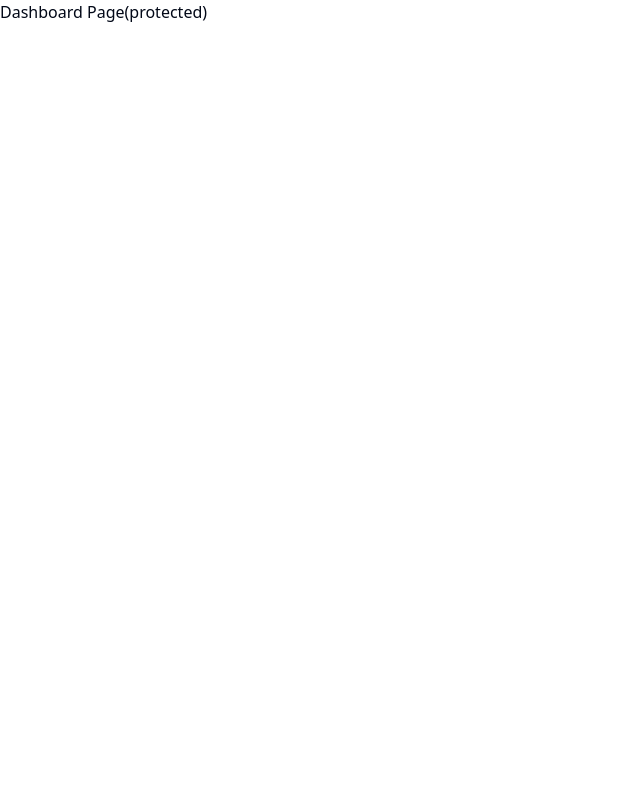
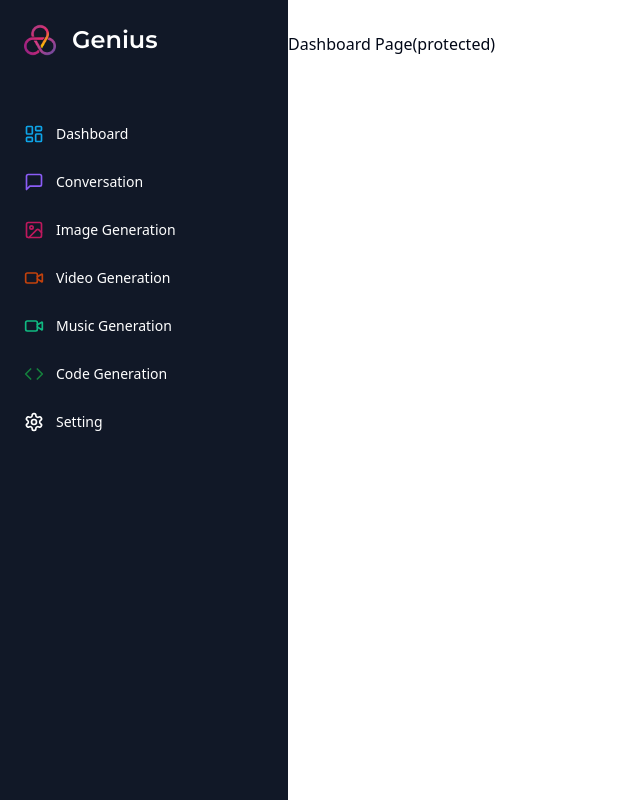
Before and after one commit to iam1maker/ai-box, a Next.js app: page /dashboard in a window 1280 px wide. Shown: the whole page, without its empty margins (0-640 px from the left). Built offline with nearby package versions, Linux system fonts and the light colour scheme.

Commit message:
Finish Sidebar and learn how shadcn works

```diff
--- a/app/(dashboard)/(routes)/dashboard/page.tsx
+++ b/app/(dashboard)/(routes)/dashboard/page.tsx
@@ -1,10 +1,7 @@
-import { UserButton } from "@clerk/nextjs";
-
 export default function DashboardPage() {
     return (
         <div>
             <p>Dashboard Page(protected)</p>
-            <UserButton afterSignOutUrl="/" />
         </div>
     );
 }
--- /dev/null
+++ b/app/(dashboard)/layout.tsx
@@ -0,0 +1,19 @@
+import Navbar from "@/components/navbar";
+import Sidebar from "@/components/sidebar";
+
+const DashboardLayout = ({ children }: { children: React.ReactNode }) => {
+    return (
+        <div className="h-full relative">
+            <div className="hidden h-full md:flex md:w-72 md:flex-col md:fixed md:inset-y-0 z-[80] bg-gray-900">
+                <Sidebar />
+            </div>
+
+            <main className=" md:pl-72">
+                <Navbar />
+                {children}
+            </main>
+        </div>
+    );
+};
+
+export default DashboardLayout;
--- /dev/null
+++ b/components/mobile-sidebar.tsx
@@ -0,0 +1,24 @@
+"use client";
+
+import { Menu } from "lucide-react";
+
+import { Button } from "./ui/button";
+import { Sheet, SheetContent, SheetTrigger } from "@/components/ui/sheet";
+import Sidebar from "./sidebar";
+
+const MobileSidebar = () => {
+    return (
+        <Sheet>
+            <SheetTrigger>
+                <Button className="md:hidden" variant={"ghost"} size={"icon"}>
+                    <Menu />
+                </Button>
+            </SheetTrigger>
+            <SheetContent side="left" className=" p-0">
+                <Sidebar />
+            </SheetContent>
+        </Sheet>
+    );
+};
+
+export default MobileSidebar;
--- /dev/null
+++ b/components/navbar.tsx
@@ -0,0 +1,16 @@
+import { UserButton } from "@clerk/nextjs";
+
+import MobileSidebar from "./mobile-sidebar";
+
+const Navbar = () => {
+    return (
+        <div className="flex items-center p-4">
+            <MobileSidebar />
+            <div className="flex w-full justify-end">
+                <UserButton afterSignOutUrl="/" />
+            </div>
+        </div>
+    );
+};
+
+export default Navbar;
--- /dev/null
+++ b/components/sidebar.tsx
@@ -0,0 +1,105 @@
+"use client";
+
+import { Montserrat } from "next/font/google";
+import Image from "next/image";
+import Link from "next/link";
+
+import { cn } from "@/lib/utils";
+import {
+    Code,
+    ImageIcon,
+    LayoutDashboard,
+    MessageSquare,
+    Settings,
+    VideoIcon,
+} from "lucide-react";
+
+const montserrat = Montserrat({ weight: "600", subsets: ["latin"] });
+
+const routes = [
+    {
+        label: "Dashboard",
+        icon: LayoutDashboard,
+        href: "/dashboard",
+        color: "text-sky-500",
+    },
+    {
+        label: "Conversation",
+        icon: MessageSquare,
+        href: "/conversation",
+        color: "text-violet-500",
+    },
+    {
+        label: "Image Generation",
+        icon: ImageIcon,
+        href: "/image",
+        color: "text-pink-700",
+    },
+    {
+        label: "Video Generation",
+        icon: VideoIcon,
+        href: "/video",
+        color: "text-orange-700",
+    },
+    {
+        label: "Music Generation",
+        icon: VideoIcon,
+        href: "/music",
+        color: "text-emerald-500",
+    },
+    {
+        label: "Code Generation",
+        icon: Code,
+        href: "/code",
+        color: "text-green-700",
+    },
+    {
+        label: "Setting",
+        icon: Settings,
+        href: "/settings",
+    },
+];
+
+const Sidebar = () => {
+    return (
+        <div className="space-y-4 py-4 flex flex-col h-full bg-[#111827] text-white">
+            <div className=" px-3 py-2 flex-1">
+                <Link
+                    href={"/dashboard"}
+                    className=" flex items-center pl-3 mb-14"
+                >
+                    <div className=" relative w-8 h-8 mr-4">
+                        <Image fill alt="Logo" src={"/logo.png"} />
+                    </div>
+                    <h1
+                        className={cn(
+                            "text-2xl font-bold",
+                            montserrat.className
+                        )}
+                    >
+                        Genius
+                    </h1>
+                </Link>
+                <div className=" space-y-1">
+                    {routes.map((route) => (
+                        <Link
+                            href={route.href}
+                            key={route.href}
+                            className=" text-sm group flex p-3 w-full justify-start font-medium
+                            cursor-pointer hover:text-white hover:bg-white/10 rounded-lg transition"
+                        >
+                            <div className=" flex items-center flex-1">
+                                <route.icon
+                                    className={cn("h-5 w-5 mr-3", route.color)}
+                                />
+                                {route.label}
+                            </div>
+                        </Link>
+                    ))}
+                </div>
+            </div>
+        </div>
+    );
+};
+
+export default Sidebar;
--- /dev/null
+++ b/components/ui/sheet.tsx
@@ -0,0 +1,140 @@
+"use client"
+
+import * as React from "react"
+import * as SheetPrimitive from "@radix-ui/react-dialog"
+import { cva, type VariantProps } from "class-variance-authority"
+import { X } from "lucide-react"
+
+import { cn } from "@/lib/utils"
+
+const Sheet = SheetPrimitive.Root
+
+const SheetTrigger = SheetPrimitive.Trigger
+
+const SheetClose = SheetPrimitive.Close
+
+const SheetPortal = SheetPrimitive.Portal
+
+const SheetOverlay = React.forwardRef<
+  React.ElementRef<typeof SheetPrimitive.Overlay>,
+  React.ComponentPropsWithoutRef<typeof SheetPrimitive.Overlay>
+>(({ className, ...props }, ref) => (
+  <SheetPrimitive.Overlay
+    className={cn(
+      "fixed inset-0 z-50 bg-black/80  data-[state=open]:animate-in data-[state=closed]:animate-out data-[state=closed]:fade-out-0 data-[state=open]:fade-in-0",
+      className
+    )}
+    {...props}
+    ref={ref}
+  />
+))
+SheetOverlay.displayName = SheetPrimitive.Overlay.displayName
+
+const sheetVariants = cva(
+  "fixed z-50 gap-4 bg-background p-6 shadow-lg transition ease-in-out data-[state=open]:animate-in data-[state=closed]:animate-out data-[state=closed]:duration-300 data-[state=open]:duration-500",
+  {
+    variants: {
+      side: {
+        top: "inset-x-0 top-0 border-b data-[state=closed]:slide-out-to-top data-[state=open]:slide-in-from-top",
+        bottom:
+          "inset-x-0 bottom-0 border-t data-[state=closed]:slide-out-to-bottom data-[state=open]:slide-in-from-bottom",
+        left: "inset-y-0 left-0 h-full w-3/4 border-r data-[state=closed]:slide-out-to-left data-[state=open]:slide-in-from-left sm:max-w-sm",
+        right:
+          "inset-y-0 right-0 h-full w-3/4  border-l data-[state=closed]:slide-out-to-right data-[state=open]:slide-in-from-right sm:max-w-sm",
+      },
+    },
+    defaultVariants: {
+      side: "right",
+    },
+  }
+)
+
+interface SheetContentProps
+  extends React.ComponentPropsWithoutRef<typeof SheetPrimitive.Content>,
+    VariantProps<typeof sheetVariants> {}
+
+const SheetContent = React.forwardRef<
+  React.ElementRef<typeof SheetPrimitive.Content>,
+  SheetContentProps
+>(({ side = "right", className, children, ...props }, ref) => (
+  <SheetPortal>
+    <SheetOverlay />
+    <SheetPrimitive.Content
+      ref={ref}
+      className={cn(sheetVariants({ side }), className)}
+      {...props}
+    >
+      {children}
+      <SheetPrimitive.Close className="absolute right-4 top-4 rounded-sm opacity-70 ring-offset-background transition-opacity hover:opacity-100 focus:outline-none focus:ring-2 focus:ring-ring focus:ring-offset-2 disabled:pointer-events-none data-[state=open]:bg-secondary">
+        <X className="h-4 w-4" />
+        <span className="sr-only">Close</span>
+      </SheetPrimitive.Close>
+    </SheetPrimitive.Content>
+  </SheetPortal>
+))
+SheetContent.displayName = SheetPrimitive.Content.displayName
+
+const SheetHeader = ({
+  className,
+  ...props
+}: React.HTMLAttributes<HTMLDivElement>) => (
+  <div
+    className={cn(
+      "flex flex-col space-y-2 text-center sm:text-left",
+      className
+    )}
+    {...props}
+  />
+)
+SheetHeader.displayName = "SheetHeader"
+
+const SheetFooter = ({
+  className,
+  ...props
+}: React.HTMLAttributes<HTMLDivElement>) => (
+  <div
+    className={cn(
+      "flex flex-col-reverse sm:flex-row sm:justify-end sm:space-x-2",
+      className
+    )}
+    {...props}
+  />
+)
+SheetFooter.displayName = "SheetFooter"
+
+const SheetTitle = React.forwardRef<
+  React.ElementRef<typeof SheetPrimitive.Title>,
+  React.ComponentPropsWithoutRef<typeof SheetPrimitive.Title>
+>(({ className, ...props }, ref) => (
+  <SheetPrimitive.Title
+    ref={ref}
+    className={cn("text-lg font-semibold text-foreground", className)}
+    {...props}
+  />
+))
+SheetTitle.displayName = SheetPrimitive.Title.displayName
+
+const SheetDescription = React.forwardRef<
+  React.ElementRef<typeof SheetPrimitive.Description>,
+  React.ComponentPropsWithoutRef<typeof SheetPrimitive.Description>
+>(({ className, ...props }, ref) => (
+  <SheetPrimitive.Description
+    ref={ref}
+    className={cn("text-sm text-muted-foreground", className)}
+    {...props}
+  />
+))
+SheetDescription.displayName = SheetPrimitive.Description.displayName
+
+export {
+  Sheet,
+  SheetPortal,
+  SheetOverlay,
+  SheetTrigger,
+  SheetClose,
+  SheetContent,
+  SheetHeader,
+  SheetFooter,
+  SheetTitle,
+  SheetDescription,
+}
--- a/package.json
+++ b/package.json
@@ -10,6 +10,7 @@
   },
   "dependencies": {
     "@clerk/nextjs": "^5.0.2",
+    "@radix-ui/react-dialog": "^1.0.5",
     "@radix-ui/react-slot": "^1.0.2",
     "class-variance-authority": "^0.7.0",
     "clsx": "^2.1.1",
```
Also changed, not shown: public/logo.png (added).
